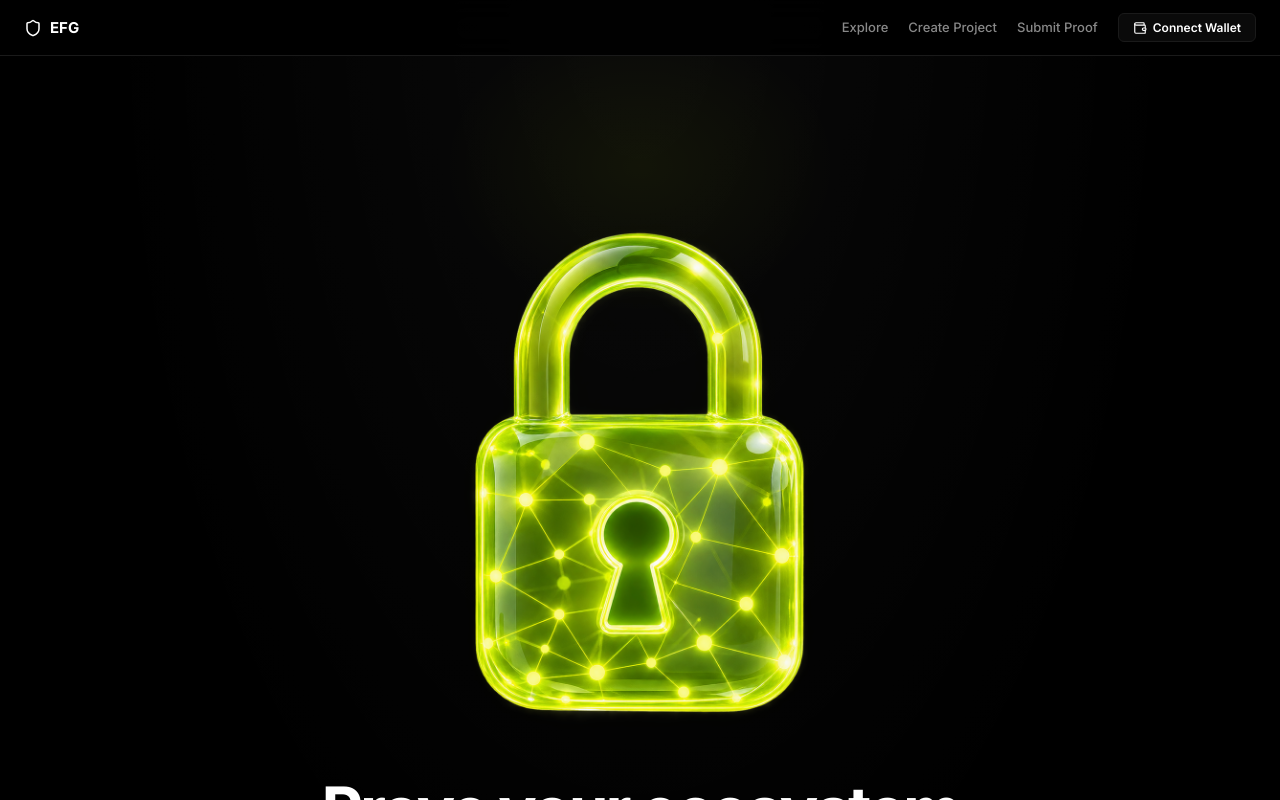
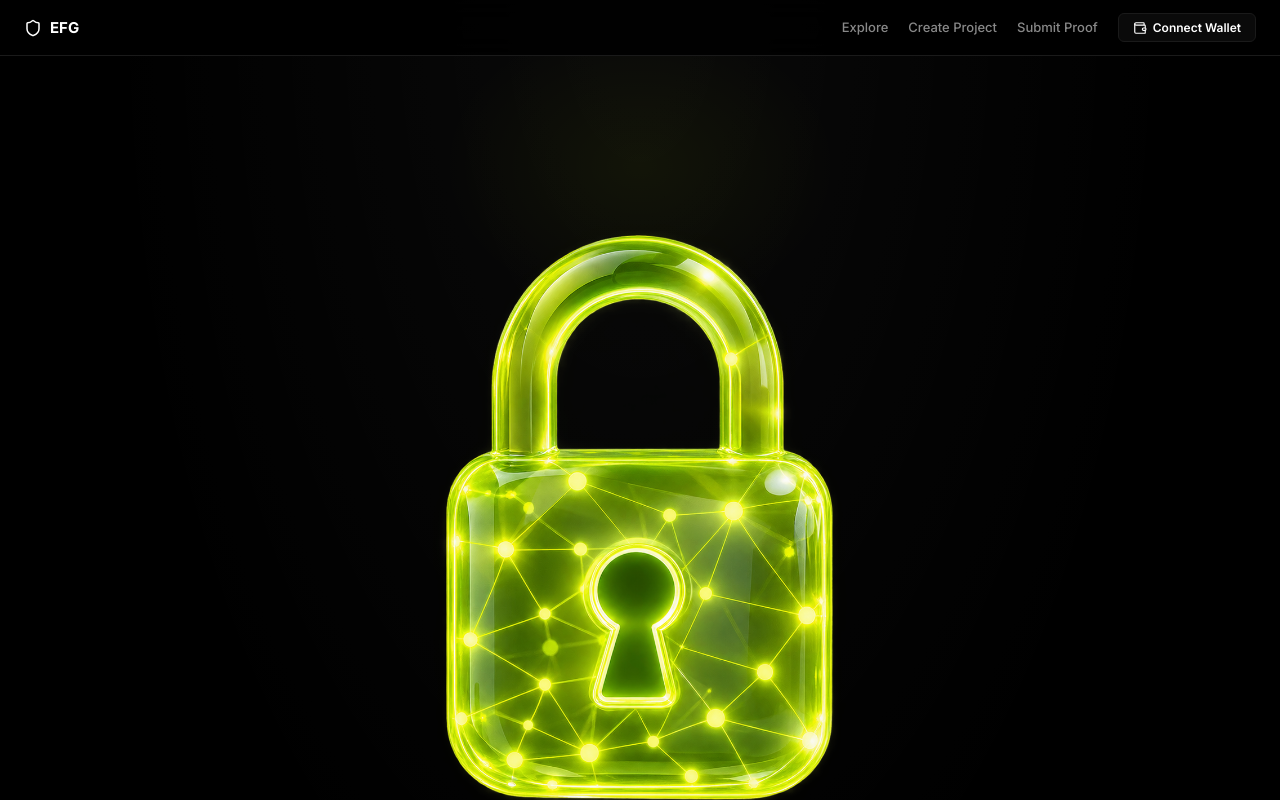
Before and after one commit to latiblack/ecosystem-fund-guardian, a React (Vite) app in the folder frontend/: page / in a window 1280 px wide. Shown: the top 800 px of the page. Built offline with nearby package versions, Linux system fonts and the light colour scheme; no server answers.

Commit message:
Hero image: 94% width desktop, full-width mobile

```diff
--- a/frontend/src/index.css
+++ b/frontend/src/index.css
@@ -161,15 +161,14 @@ a:hover { text-decoration: underline; }
 }
 
 .hero-image-wrap {
-  margin-top: 40px;
+  margin-top: 32px;
   display: flex;
   justify-content: center;
   width: 100%;
 }
 
 .hero-image {
-  width: 100%;
-  max-width: 600px;
+  width: 94%;
   height: auto;
   border-radius: 12px;
   object-fit: contain;
@@ -1031,7 +1030,7 @@ a:hover { text-decoration: underline; }
   .hero-actions { flex-direction: column; }
   .hero-actions .btn { width: 100%; justify-content: center; }
   .hero-image-wrap { max-width: 100%; }
-  .hero-image { max-height: none; }
+  .hero-image { width: 100%; }
 
   .genlayer-content { flex-direction: column; text-align: center; padding: 32px 24px; gap: 20px; }
   .genlayer-text p { max-width: 100%; }
```
